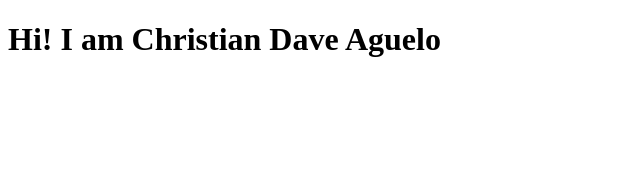
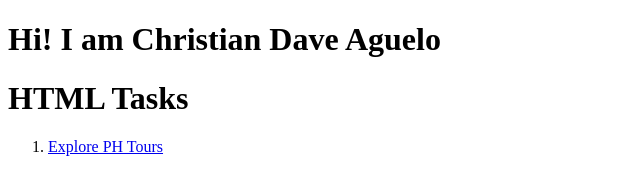
Before and after one commit to DeybFckers/deybfckers.github.io, a plain HTML site: page index.html in a window 1280 px wide. Shown: the whole page, without its empty margins (0-640 px from the left). Drawn offline with Linux system fonts and the light colour scheme.

Commit message:
New update

```diff
--- a/index.html
+++ b/index.html
@@ -7,5 +7,9 @@
 </head>
 <body>
     <h1>Hi! I am Christian Dave Aguelo</h1>
+    <h1>HTML Tasks</h1>
+    <ol>
+        <li><a href="AgueloExplorePHTours.html">Explore PH Tours</a></li>
+    </ol>
 </body>
 </html>
```
Also changed, not shown: AgueloExplorePHTours.html (added, +9 -0 lines).
